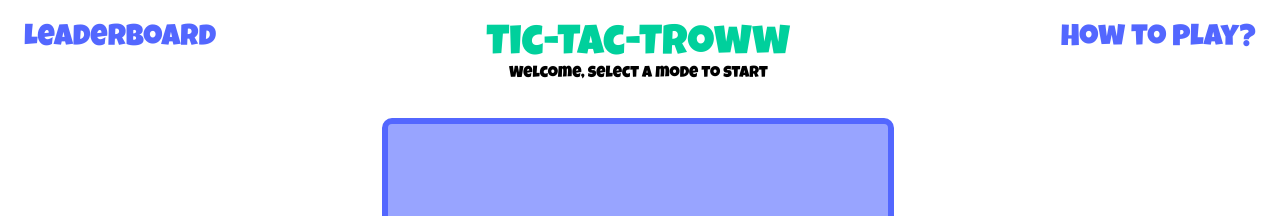
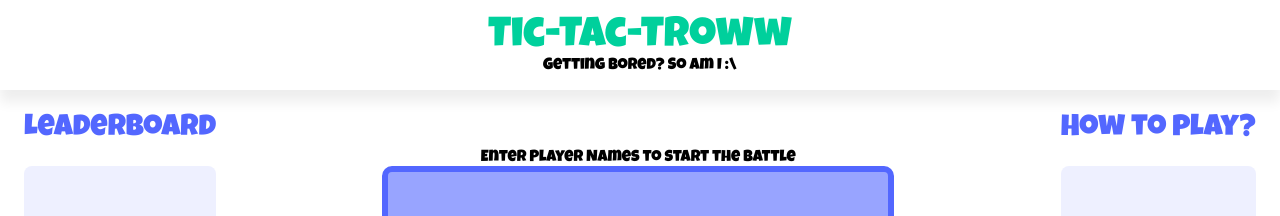
Before and after one commit to shuvamk-dev/tic-tac-troww, a React (Create React App) app: page / in a window 1280 px wide. Shown: the top 216 px of the page. Built offline with nearby package versions, Linux system fonts and the light colour scheme.

Commit message:
Change layout

```diff
--- a/src/components/GameSection/GameGrid/GameGrid.tsx
+++ b/src/components/GameSection/GameGrid/GameGrid.tsx
@@ -11,7 +11,7 @@ import GameForm from './GameForm/GameForm';
 import Square from './Square';
 
 function GameGrid() {
-  const { hasGameStarted, squares, winner } = useSelector(
+  const { hasGameStarted, squares, winner, currentPlayer } = useSelector(
     (state: RootState) => {
       return state.game;
     }
@@ -19,7 +19,14 @@ function GameGrid() {
   const dispatch = useDispatch();
 
   return (
-    <div>
+    <div className="ggd01Container">
+      <div>
+        {hasGameStarted ? (
+          <div>It's {currentPlayer}'s turn</div>
+        ) : (
+          <div>Enter Player Names to start the battle</div>
+        )}
+      </div>
       <div className="grid">
         {hasGameStarted ? (
           Array(9)
@@ -38,9 +45,6 @@ function GameGrid() {
           <GameForm />
         )}
       </div>
-      {/* <button className="reset" onClick={reset}>
-        RESET
-      </button> */}
     </div>
   );
 }
--- a/src/components/GameSection/GameGrid/gameGrid.css
+++ b/src/components/GameSection/GameGrid/gameGrid.css
@@ -1,7 +1,14 @@
+.ggd01Container {
+  padding: 36px 0px 18px 0px;
+  display: flex;
+  justify-content: center;
+  flex-direction: column;
+  align-items: center;
+}
 .grid {
   width: 500px;
   height: 500px;
-  margin: 36px auto;
+  margin-bottom: 24px;
   color: #fff;
   border: 6px solid var(--groww-secondary);
   background-color: var(--groww-secondary-light);
--- a/src/components/GameSection/GameSection.tsx
+++ b/src/components/GameSection/GameSection.tsx
@@ -8,8 +8,6 @@ import GameGrid from './GameGrid/GameGrid';
 const GameSection = () => {
   return (
     <div className="sectionPadding gsec01Container">
-      <div className="gs01Title">Tic-Tac-Troww</div>
-      <div>Welcome, select a mode to start</div>
       <GameGrid />
       <GameButtons />
     </div>
--- a/src/components/Leaderboard/Leaderboard.tsx
+++ b/src/components/Leaderboard/Leaderboard.tsx
@@ -1,11 +1,14 @@
 import './leaderboard.css';
 
 import React from 'react';
+
+import Table from './Table/Table';
 
 const Leaderboard = () => {
   return (
     <div className="sectionPadding">
       <div className="lb01Title">Leaderboard</div>
+      <Table />
     </div>
   );
 };
--- /dev/null
+++ b/src/components/Leaderboard/Table/Table.tsx
@@ -0,0 +1,9 @@
+import './table.css';
+
+import React from 'react';
+
+const Table = () => {
+  return <div className="tbl01Container"></div>;
+};
+
+export default Table;
--- /dev/null
+++ b/src/components/Leaderboard/Table/table.css
@@ -0,0 +1,9 @@
+.tbl01Container {
+  height: 500px;
+
+  background-color: #eef0ff;
+  margin-top: 22px;
+  border-radius: 8px;
+  max-width: 360px;
+  width: 100%;
+}
--- a/src/components/Rules/Rules.tsx
+++ b/src/components/Rules/Rules.tsx
@@ -1,11 +1,14 @@
 import './rules.css';
 
 import React from 'react';
+
+import Table from '../Leaderboard/Table/Table';
 
 const Rules = () => {
   return (
     <div className="sectionPadding">
       <div className="rul01Title">How to play?</div>
+      <Table />
     </div>
   );
 };
--- a/src/constants/theme/variables.css
+++ b/src/constants/theme/variables.css
@@ -5,4 +5,5 @@
   --secondary-heading: #f4e8ed;
   --groww-secondary: #5367ff;
   --groww-secondary-light: #98a4ff;
+  --table-bg: #eef0ff;
 }
--- a/src/pages/Home/HomePage.tsx
+++ b/src/pages/Home/HomePage.tsx
@@ -8,10 +8,16 @@ import Rules from '../../components/Rules/Rules';
 
 const HomePage = () => {
   return (
-    <div className="hp01Container">
-      <Leaderboard />
-      <GameSection />
-      <Rules />
+    <div>
+      <div className="hp01TitleContainer">
+        <div className="hp01Title">Tic-Tac-Troww</div>
+        <div>Getting Bored? So am I :\</div>
+      </div>
+      <div className="hp01Container">
+        <Leaderboard />
+        <GameSection />
+        <Rules />
+      </div>
     </div>
   );
 };
--- a/src/pages/Home/homePage.css
+++ b/src/pages/Home/homePage.css
@@ -2,10 +2,31 @@
   display: flex;
   flex: 1;
   justify-content: space-between;
+}
+.hp01TitleContainer {
+  padding: 16px;
+  display: flex;
+  justify-content: center;
+  align-items: center;
+  flex-direction: column;
+  box-shadow: 0 12px 12px #eee;
+}
+.hp01Title {
+  color: var(--groww-green);
+  font-size: 42px;
 }
 
 @media only screen and (max-width: 1044px) {
   .hp01Container {
     flex-direction: column;
   }
+  .hp01Title {
+    font-size: 36px;
+  }
 }
+
+@media only screen and (max-width: 768px) {
+  .hp01Title {
+    font-size: 32px;
+  }
+}
```
Also changed, not shown: src/components/Leaderboard/Table/Pagination/Pagination.tsx (added, +7 -0 lines).
